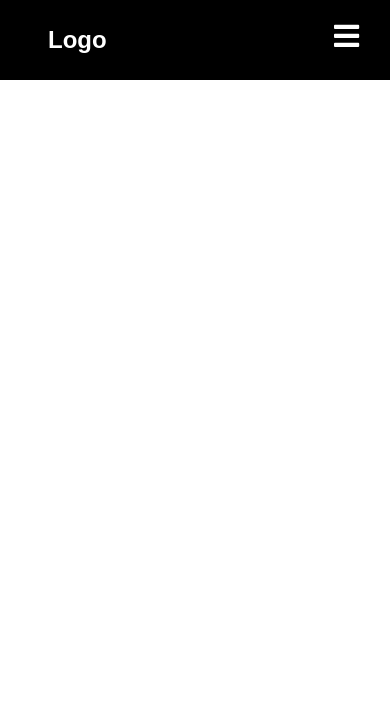
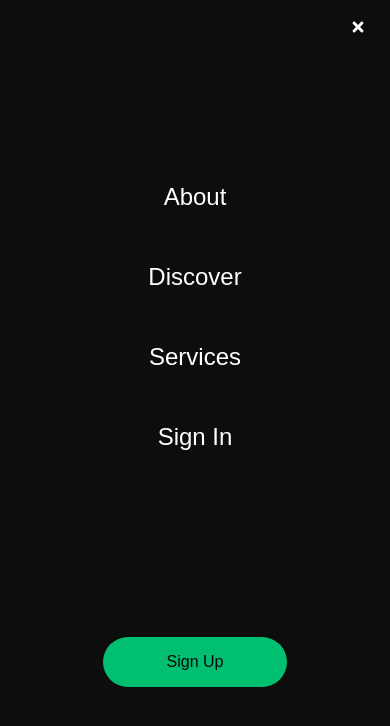
Before and after one commit to Mr-Forder/React-landing-page-template, a React (Create React App) app: page / in a window 390 px wide. Both pictures are taken after a click on the element 346 px from the left and 39 px from the top of the page. Shown: the top 726 px of the page. Built offline with nearby package versions, Linux system fonts and the light colour scheme.

Commit message:
navbar toggle func

```diff
--- a/src/components/Navbar/index.js
+++ b/src/components/Navbar/index.js
@@ -11,13 +11,13 @@
   NavBtn,
   NavBtnLink,
 } from "./NavbarElements";
-const Navbar = () => {
+const Navbar = ({ toggle }) => {
   return (
     <>
       <Nav>
         <NavBarContainer>
           <NavLogo to="/">Logo</NavLogo>
-          <MobileIcon>
+          <MobileIcon onClick={toggle}>
             <FaBars />
           </MobileIcon>
           <NavMenu>
@@ -35,7 +35,7 @@
             </NavItem>
           </NavMenu>
           <NavBtn>
-            <NavBtnLink to="/signin">Sign In</NavBtnLink>
+            <NavBtnLink to="signin">Sign In</NavBtnLink>
           </NavBtn>
         </NavBarContainer>
       </Nav>
--- a/src/components/Sidebar/index.js
+++ b/src/components/Sidebar/index.js
@@ -10,21 +10,31 @@
   SidebarRoute,
 } from "./SidebarElements";
 
-const Sidebar = () => {
+const Sidebar = ({ isOpen, toggle }) => {
   return (
-    <SidebarContainer>
-      <Icon>
+    <SidebarContainer isOpen={isOpen} onClick={toggle}>
+      <Icon onClick={toggle}>
         <CloseIcon />
       </Icon>
       <SidebarWrapper>
         <SidebarMenu>
-          <SidebarLink to="about">About</SidebarLink>
-          <SidebarLink to="discover">Discover</SidebarLink>
-          <SidebarLink to="services">Services</SidebarLink>
-          <SidebarLink to="signin">Sign In</SidebarLink>
+          <SidebarLink to="about" onClick={toggle}>
+            About
+          </SidebarLink>
+          <SidebarLink to="discover" onClick={toggle}>
+            Discover
+          </SidebarLink>
+          <SidebarLink to="services" onClick={toggle}>
+            Services
+          </SidebarLink>
+          <SidebarLink to="signin" onClick={toggle}>
+            Sign In
+          </SidebarLink>
         </SidebarMenu>
         <SideBtnWrap>
-          <SidebarRoute to="/signup">Sign Up</SidebarRoute>
+          <SidebarRoute to="/signup" onClick={toggle}>
+            Sign Up
+          </SidebarRoute>
         </SideBtnWrap>
       </SidebarWrapper>
     </SidebarContainer>
--- a/src/pages/index.js
+++ b/src/pages/index.js
@@ -1,11 +1,18 @@
-import React from "react";
+import React, { useState } from "react";
 import Sidebar from "../components/Sidebar";
 import Navbar from "../components/Navbar";
+
 const Home = () => {
+  //sidebar toggle func
+  const [isOpen, setIsOpen] = useState(false);
+  const toggle = () => {
+    setIsOpen(!isOpen);
+  };
+
   return (
     <>
-      <Sidebar />
-      <Navbar />
+      <Sidebar isOpen={isOpen} toggle={toggle} />
+      <Navbar toggle={toggle} />
     </>
   );
 };
```
